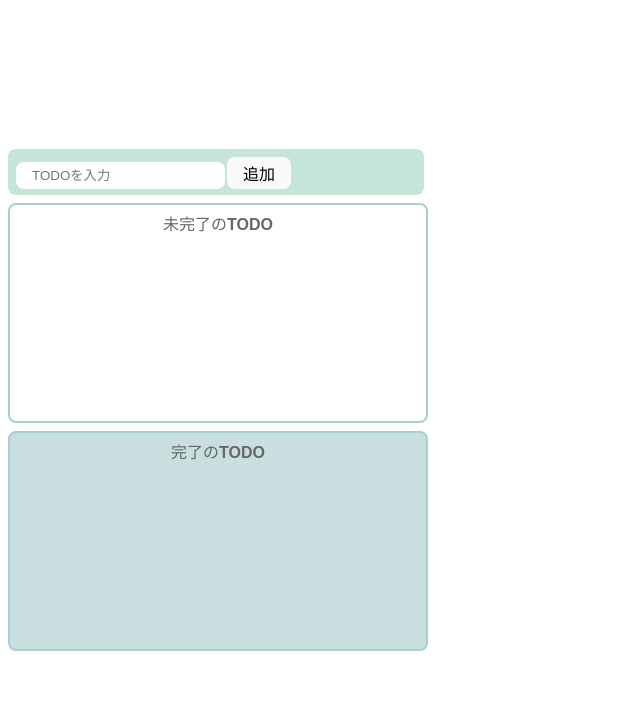
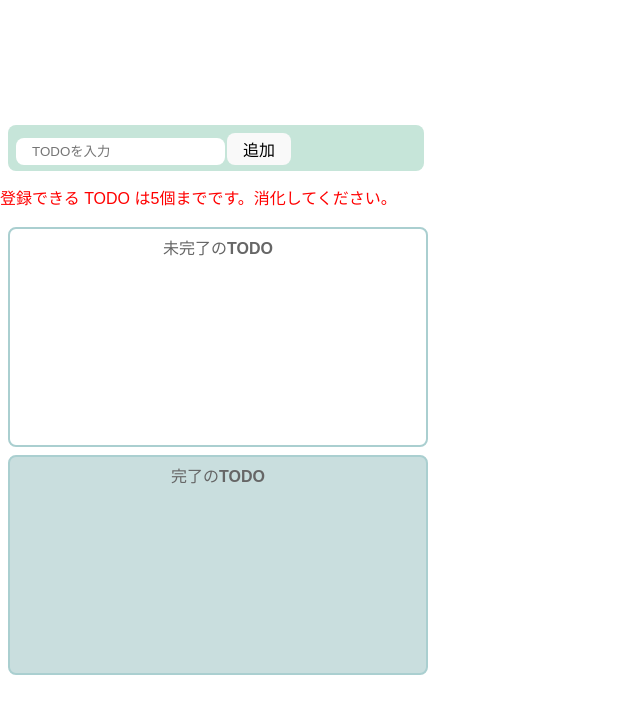
Before and after one commit to 5hvn5vk3/udemy-js-react, a React (Vite) app in the folder udemy-react/: page / in a window 1280 px wide. Shown: the top 714 px of the page, without its empty margins (0-640 px from the left). Built offline with nearby package versions, Linux system fonts and the light colour scheme.

Commit message:
モックの作成

```diff
--- a/udemy-react/src/Todo.jsx
+++ b/udemy-react/src/Todo.jsx
@@ -52,6 +52,11 @@ export const Todo = () => {
         onChange={onChangeTodoText}
         onClick={onClickAdd}
       />
+
+      <p style={{color: "red"}}>
+        登録できる TODO は5個までです。消化してください。
+      </p>
+
       <IncompleteTodos
         todos={incompleteTodos}
         onClickComplete={onClickComplete}
```
